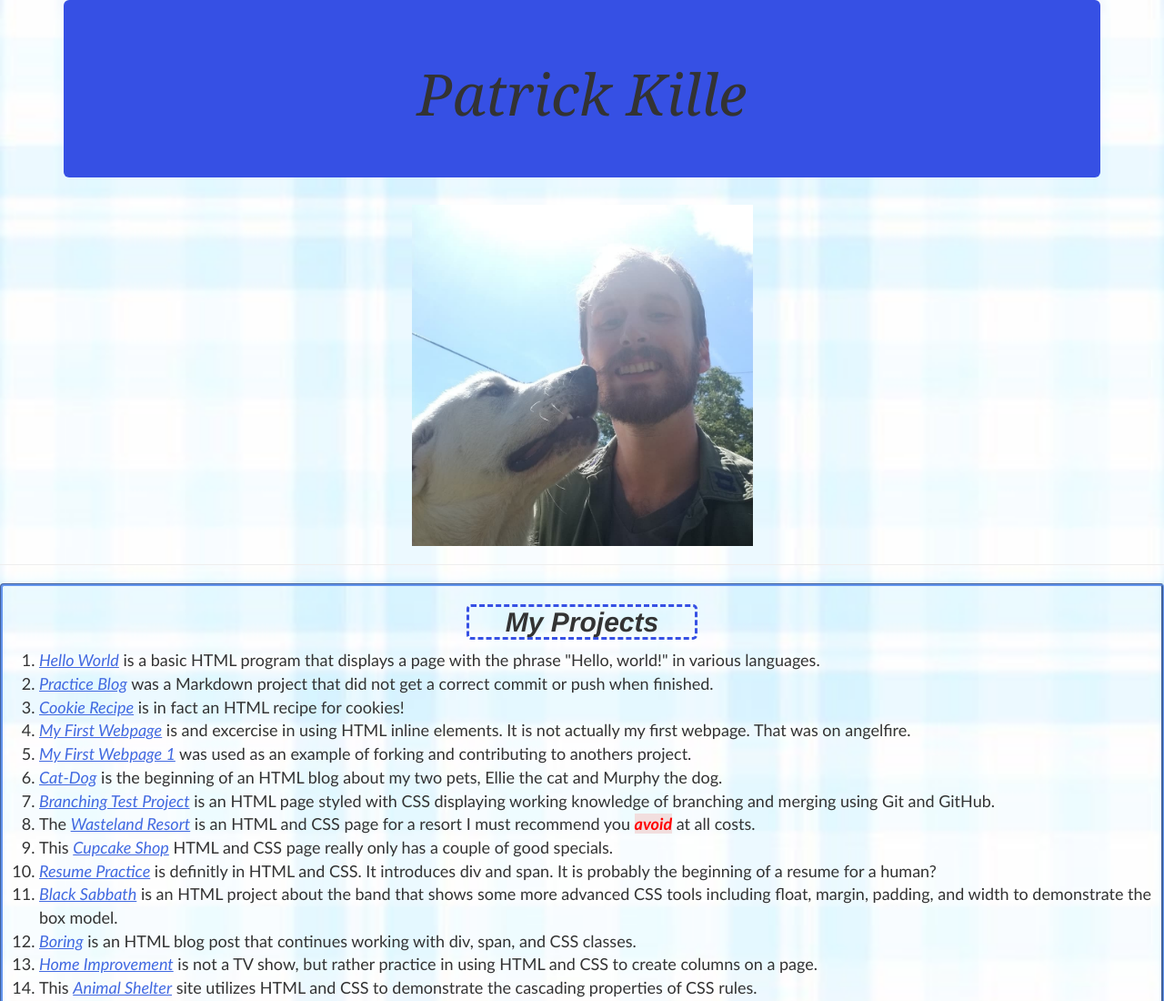
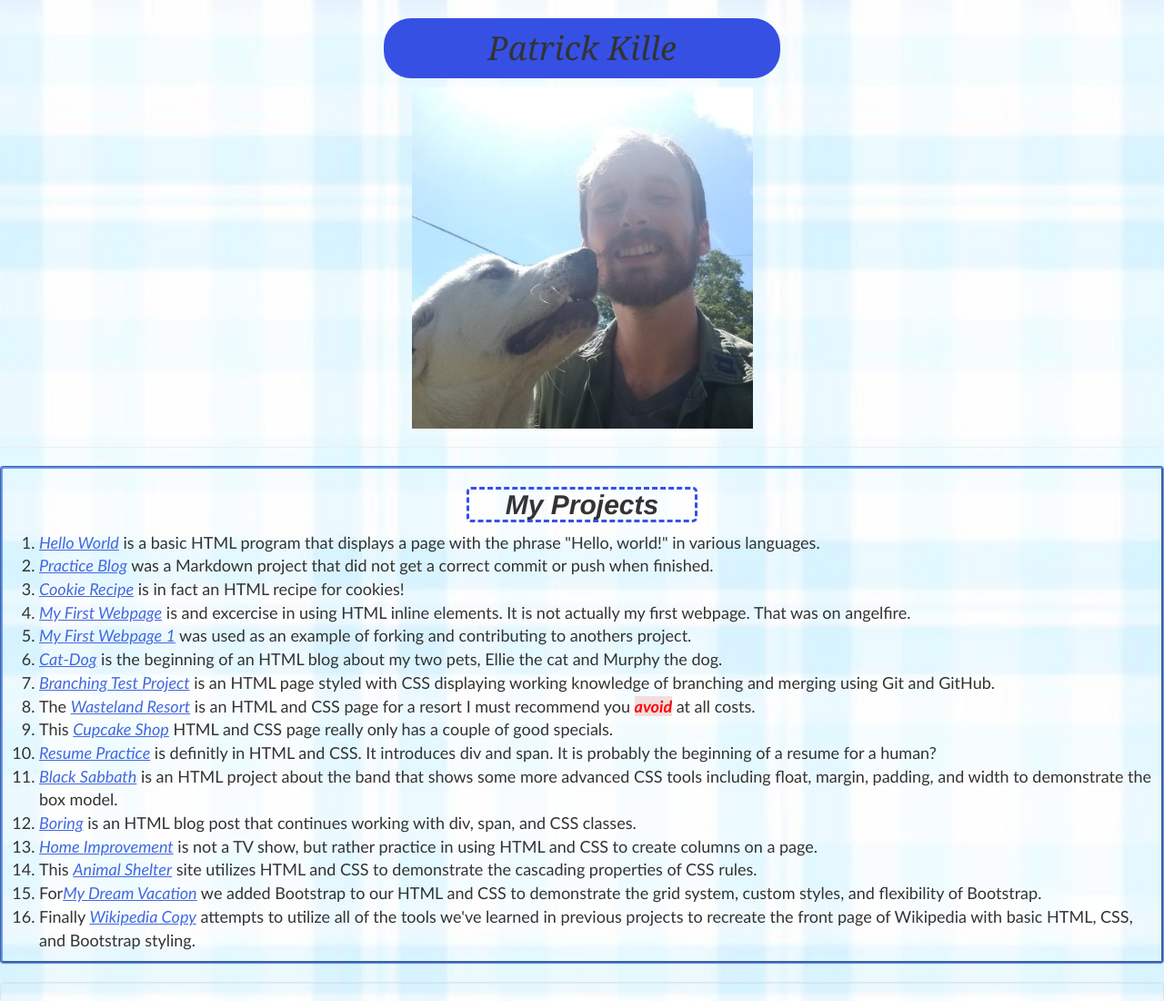
Before and after one commit to PRKille/Portfolio, a plain HTML site: page index.html in a window 1280 px wide. Shown: the top 1100 px of the page at 91% size. Drawn offline with Linux system fonts and the light colour scheme.

Commit message:
change header styling.

```diff
--- a/css/styles.css
+++ b/css/styles.css
@@ -8,6 +8,13 @@ body {
   font-family: Georgia, 'Times New Roman', Times, serif;
   font-style: italic;
   text-align: center;
+  background-color: rgb(54, 80, 228);
+  border: solid transparent;
+  border-radius: 30px;
+  padding-top: 10px;
+  padding-bottom: 10px;
+  margin-left: 33%;
+  margin-right: 33%;
 }
 
 .header img {
--- a/index.html
+++ b/index.html
@@ -9,11 +9,7 @@
 <body>
   <div class="container-fluid header">
     <div class="row">
-      <div class="container">
-        <div class="jumbotron">
-          <h1>Patrick Kille</h1>
-        </div>
-      </div>
+          <h1 class="rounded-circle">Patrick Kille</h1>
     </div>
     <div>
       <img src="img/meandmurph.jpg" alt="Myself and my dog Murphy">
```
